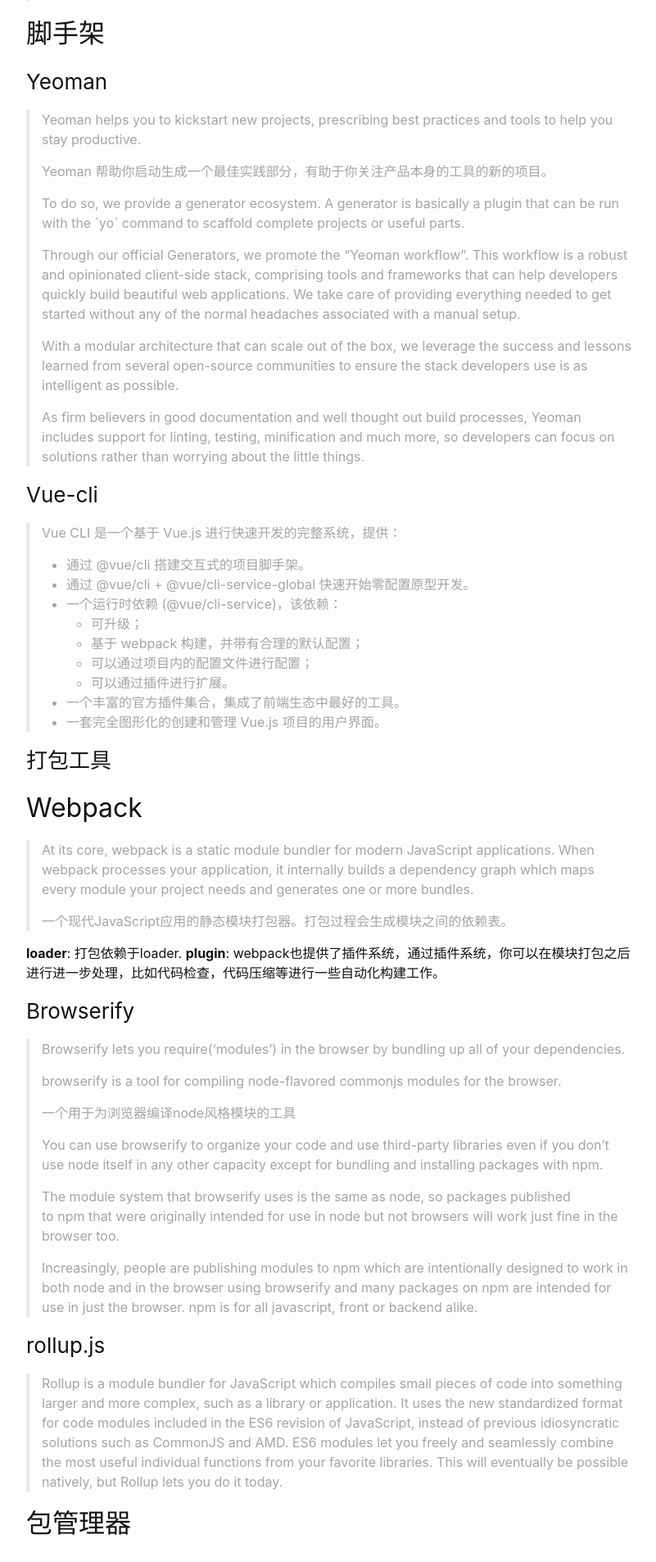
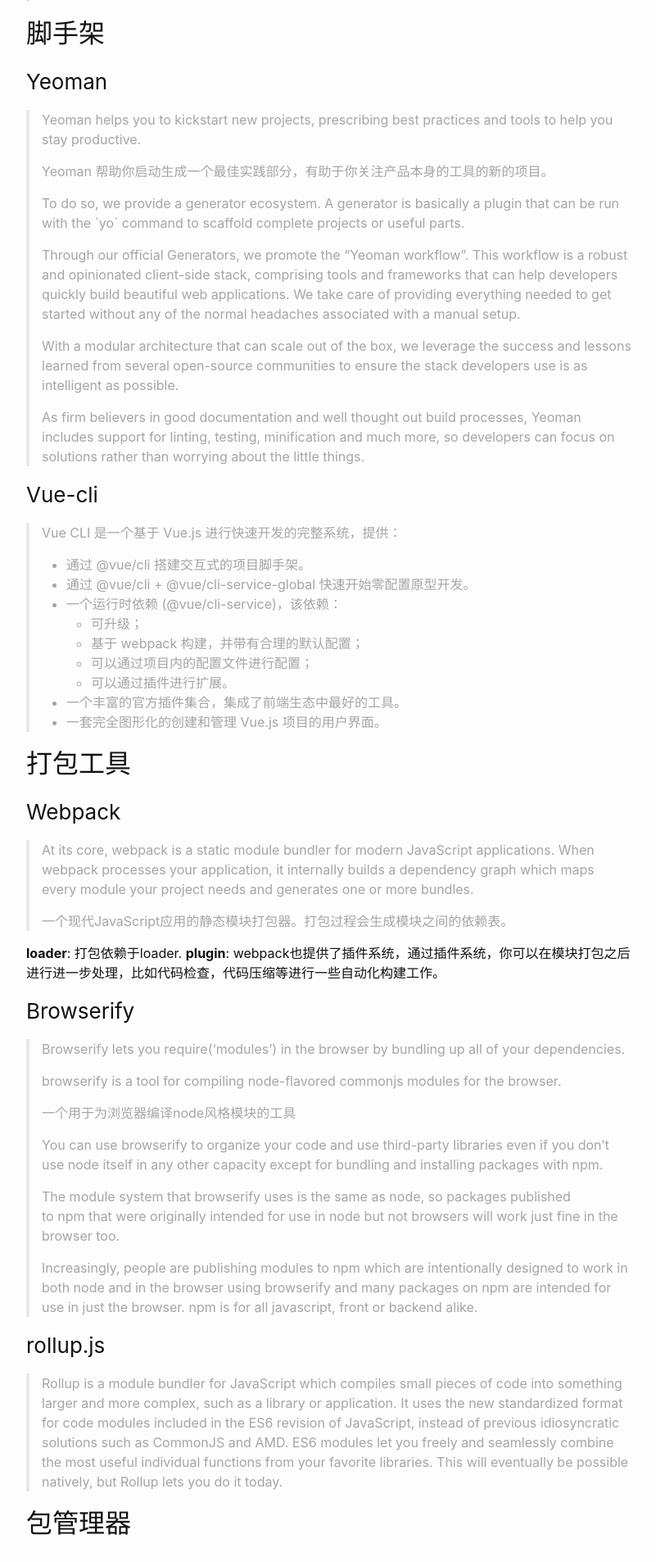
Before and after one commit to Yatoo2018/Yatoo, a Jekyll site: the page built from _posts/2018-08-08-some-web-project-terminology.markdown, in a window 1280 px wide. Shown: the part 882-2788 px from the top of the page at 82% size, without its empty margins (238-1039 px from the left). Built offline with Jekyll 4.4.1, drawn with Linux system fonts in a browser that asks for light colours; comment, search, counter and statistics services are not loaded.

Commit message:
fix header

```diff
--- a/_posts/2018-08-08-some-web-project-terminology.markdown
+++ b/_posts/2018-08-08-some-web-project-terminology.markdown
@@ -59,9 +59,9 @@
 > - 一套完全图形化的创建和管理 Vue.js 项目的用户界面。
 
 
-### 打包工具
+## 打包工具
 
-## Webpack
+### Webpack
 
 > At its core, webpack is a static module bundler for modern JavaScript applications. When webpack processes your application, it internally builds a dependency graph which maps every module your project needs and generates one or more bundles.
 >
```
